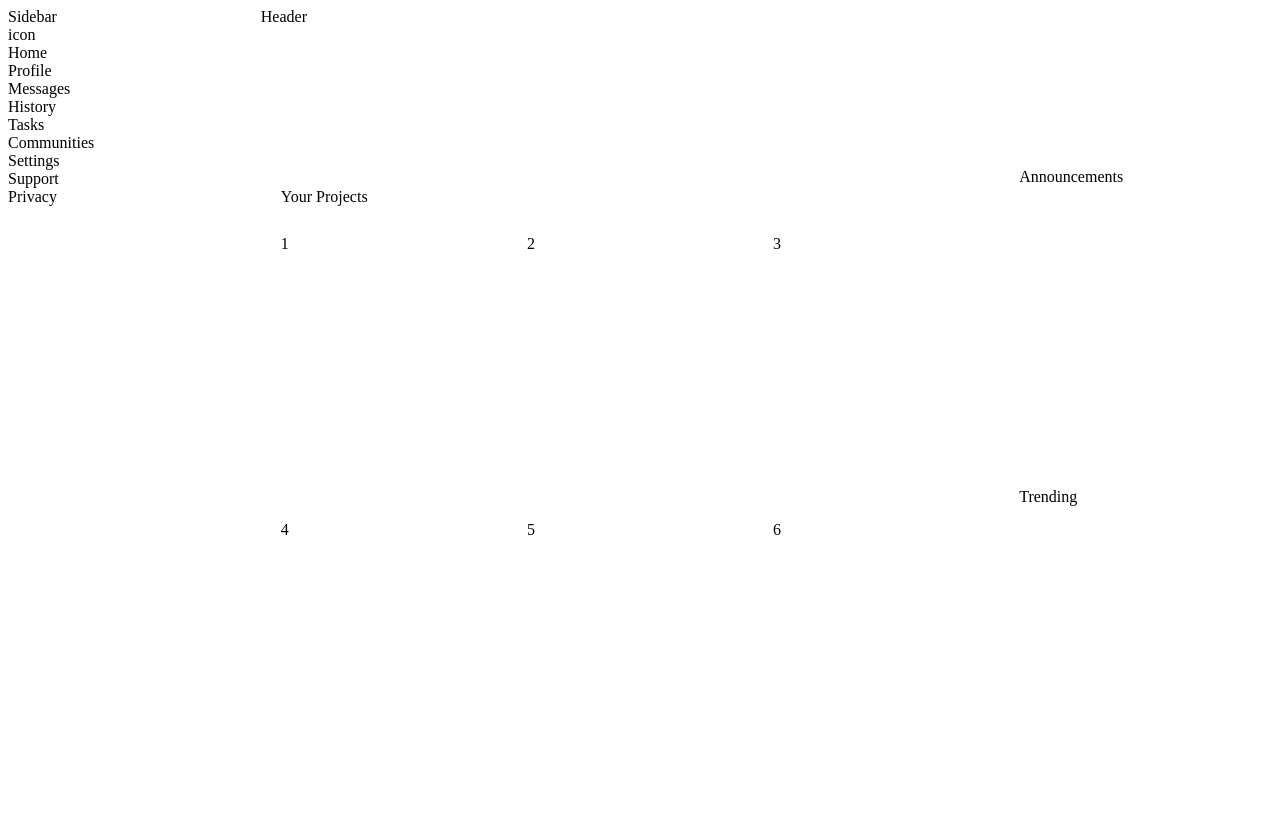
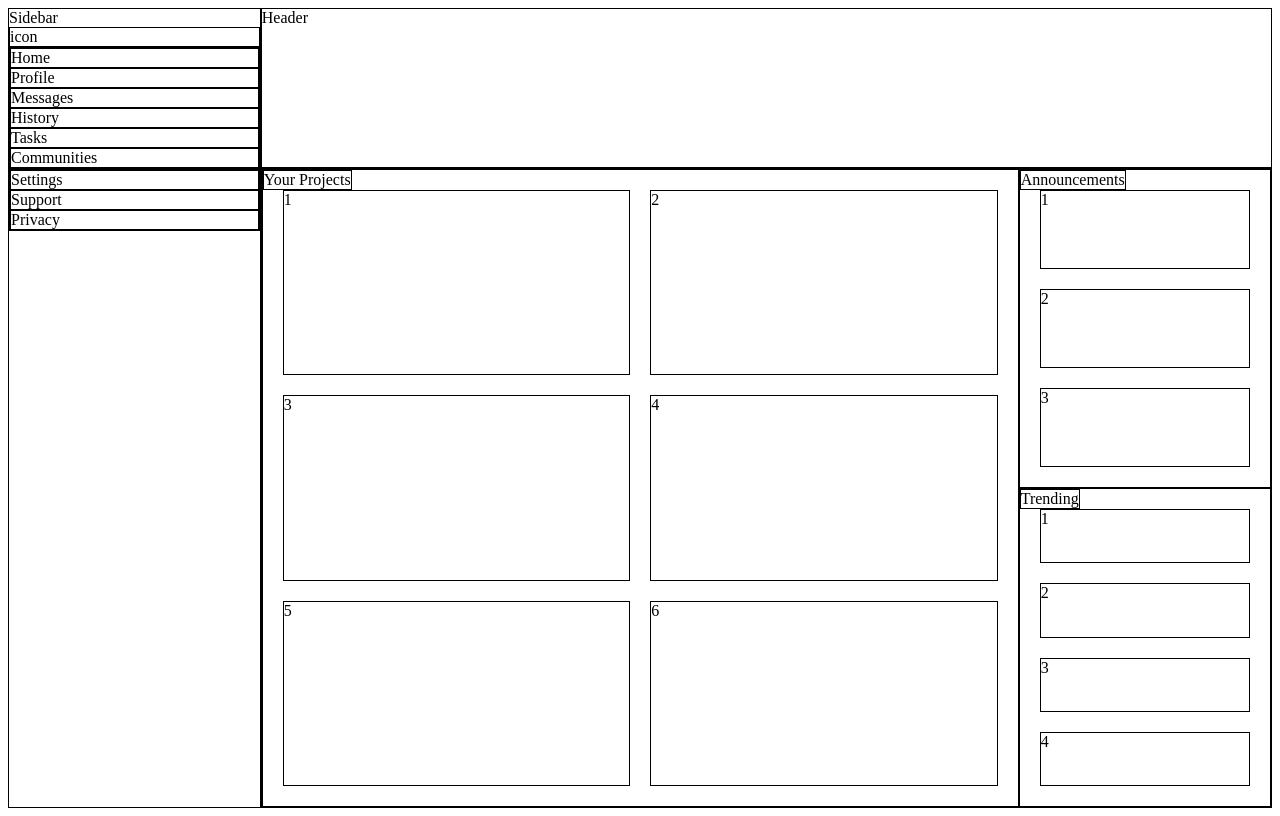
Before and after one commit to KevinPhDev/Admin-Dashboard, a plain HTML site: page index.html in a window 1280 px wide. Drawn offline with Linux system fonts and the light colour scheme.

Commit message:
Add nested divs for announcements and trending sections

```diff
--- a/index.html
+++ b/index.html
@@ -27,7 +27,7 @@
     </div>
     <div class="container" id="main-content">
         <div class="main-sections" id="projects">
-            <header id="project-title">Your Projects</header>
+            <div class="category">Your Projects</div>
             <div class="project">1</div>
             <div class="project">2</div>
             <div class="project">3</div>
@@ -35,8 +35,19 @@
             <div class="project">5</div>
             <div class="project">6</div>
         </div>
-        <div class="main-sections" id="announcements">Announcements</div>
-        <div class="main-sections" id="trending">Trending</div>
+        <div class="main-sections" id="announcements">
+            <div class="category">Announcements</div>
+            <div class="announcement">1</div>
+            <div class="announcement">2</div>
+            <div class="announcement">3</div>
+        </div>
+        <div class="main-sections" id="trending">
+            <div class="category">Trending</div>
+            <div class="trending-users">1</div>
+            <div class="trending-users">2</div>
+            <div class="trending-users">3</div>
+            <div class="trending-users">4</div>
+        </div>
     </div>
 </body>
 </html>
--- a/style.css
+++ b/style.css
@@ -27,21 +27,38 @@ body {
 #projects {
     grid-area: projects;
     display: grid;
-    grid-template: 0.1fr 1fr 1fr / 1fr 1fr 1fr;
-    grid-template-areas:
-    "project-title project-title project-title";
+    grid-template: 1fr 1fr 1fr / 1fr 1fr;
     gap: 20px;
     padding: 20px;
+    position: relative;
 }
 
 #announcements {
     grid-area: announcements;
+    display: grid;
+    grid-template-rows: repeat(3, 1fr);
+    position: relative;
+    padding: 20px;
+    gap: 20px;
+    position: relative;
 }
 
 #trending {
     grid-area: trending;
+    display: grid;
+    grid-template-rows: repeat(4, 1fr);
+    gap: 20px;
+    padding: 20px;
+    position: relative;
 }
 
-#project-title {
-    grid-area: project-title;
+.category {
+    position: absolute;
 }
+
+
+
+
+div {
+    border: 1px solid black;
+}
```
